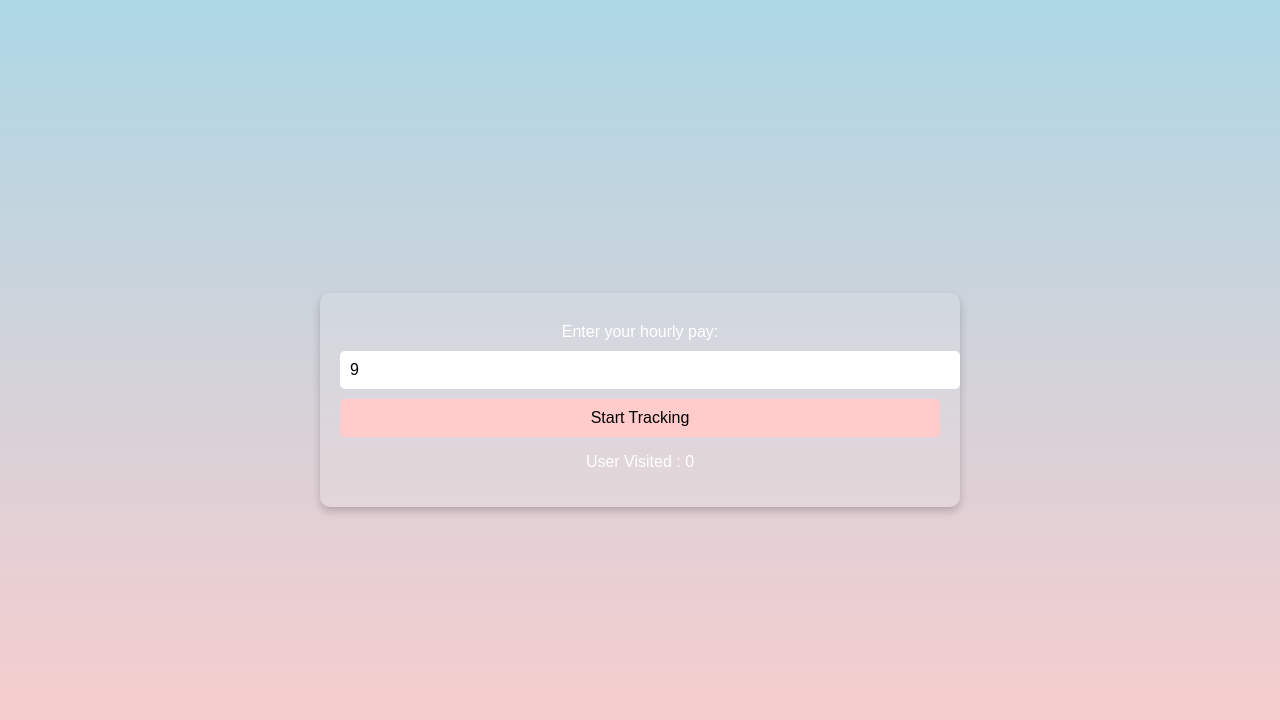
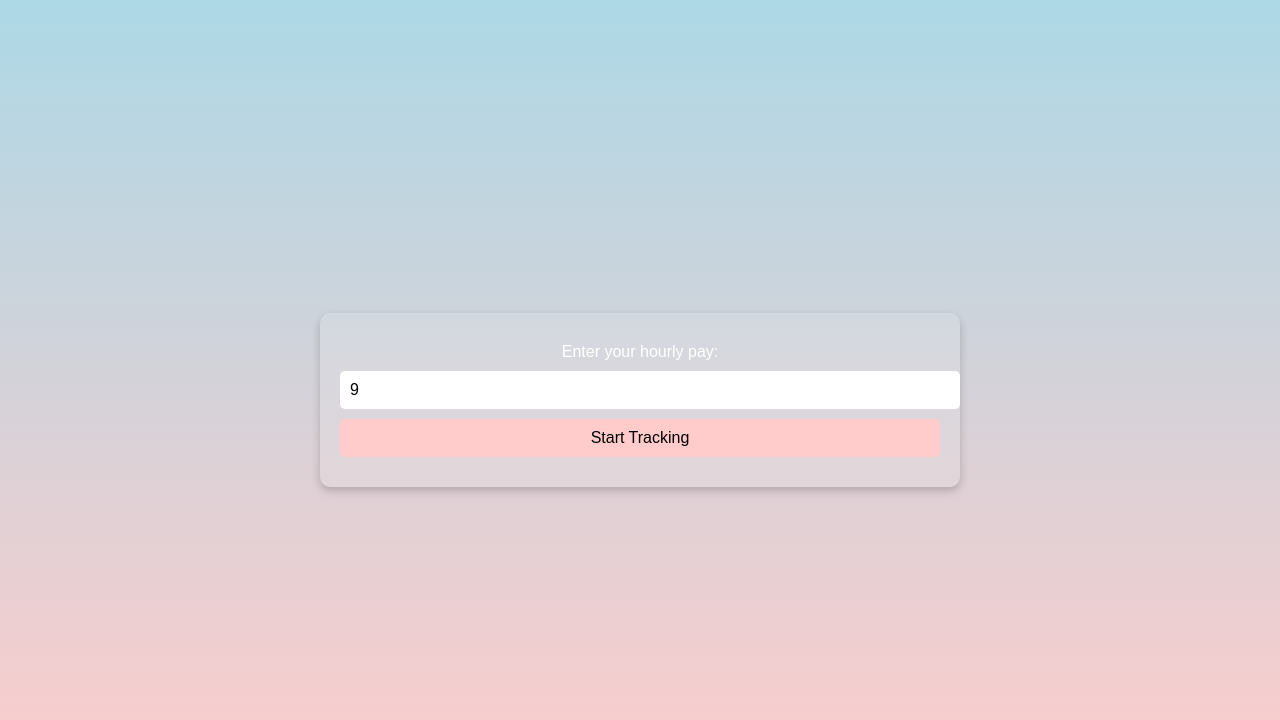
Before and after one commit to developerusa/hourstracker, a plain HTML site: page index.html in a window 1280 px wide. Shown: the top 720 px of the page. Drawn offline with Linux system fonts and the light colour scheme.

Commit message:
Update index.html

```diff
--- a/index.html
+++ b/index.html
@@ -13,7 +13,7 @@
             <input type="number" id="hourlyPay" placeholder="Hourly Pay" value="9">
 
             <button onclick="startTracking()">Start Tracking</button>
-            <p>User Visited : <span id="userCount">0</span></p>
+            <!-- <p>User Visited : <span id="userCount">0</span></p> -->
         </div>
 
         <div id="calendarSection" style="display:none;">
```
